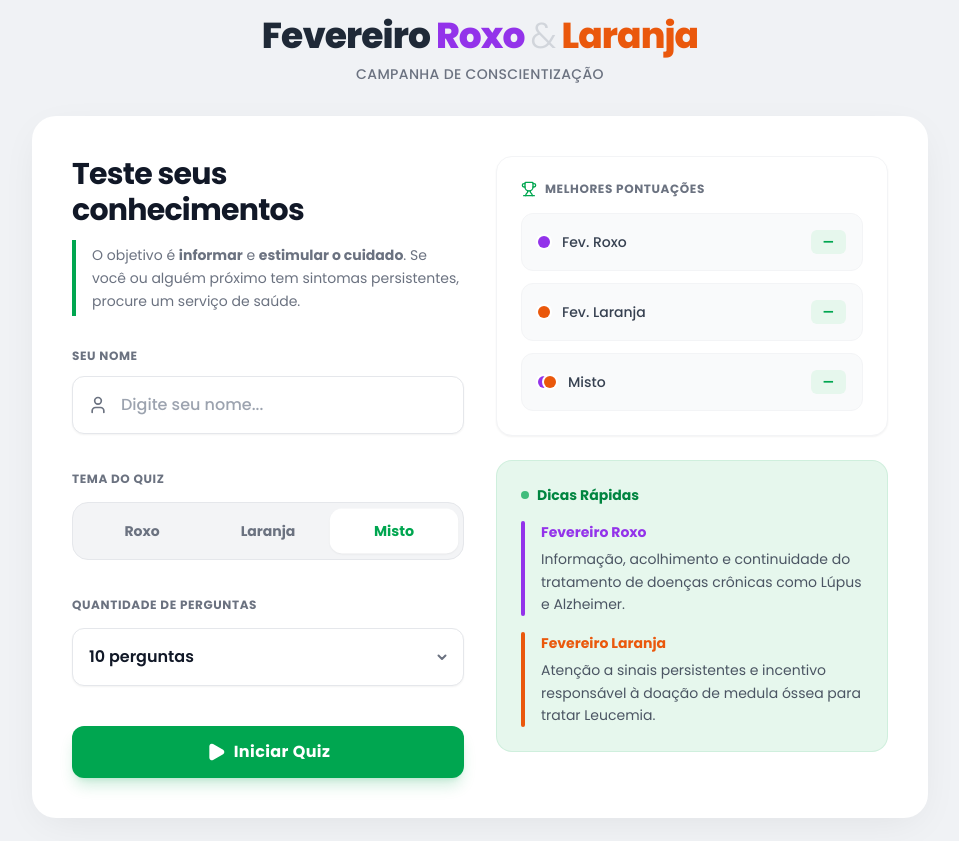
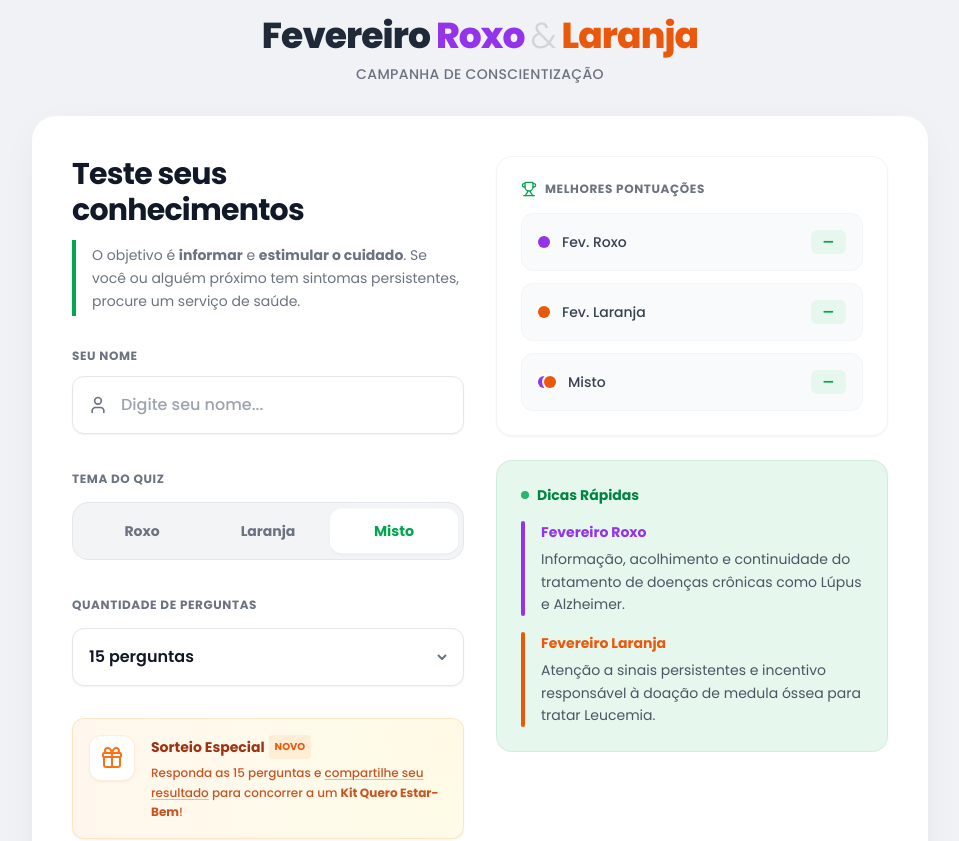
Before and after one commit to llypeDev/QUIZ-FEVEREIRO-ROXO-E-LARANJA, a React (Vite) app: page / in a window 1280 px wide. Shown: the top 841 px of the page, without its empty margins (160-1119 px from the left). Built offline with nearby package versions, Linux system fonts and the light colour scheme.

Commit message:
inicio padrão

```diff
--- a/App.tsx
+++ b/App.tsx
@@ -52,7 +52,7 @@ function prepareGame(mode: Mode, count: number): PreparedQuestion[] {
 function App() {
   const [screen, setScreen] = useState<'home' | 'quiz' | 'result'>('home');
   const [mode, setMode] = useState<Mode>('misto');
-  const [count, setCount] = useState<number>(10);
+  const [count, setCount] = useState<number>(15);
   const [bestScores, setBestScores] = useState<BestScoresMap>({});
   const [userName, setUserName] = useState<string>('');
 
```
